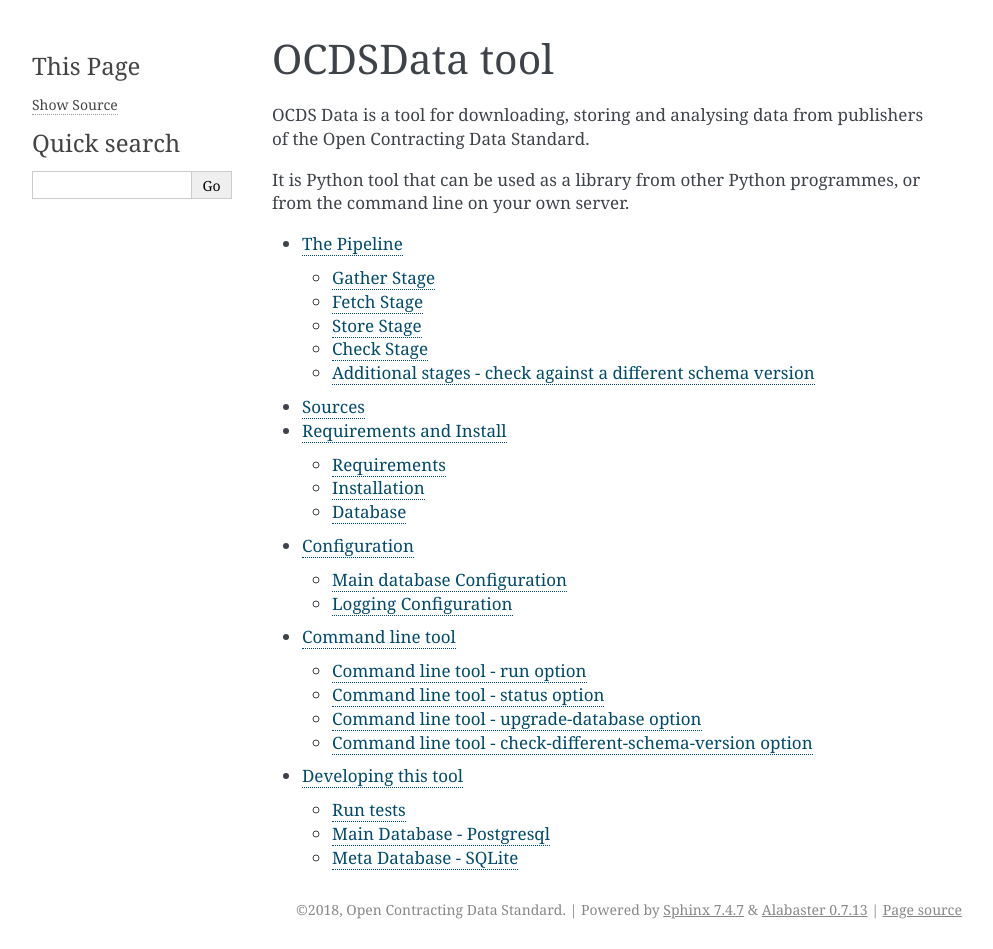
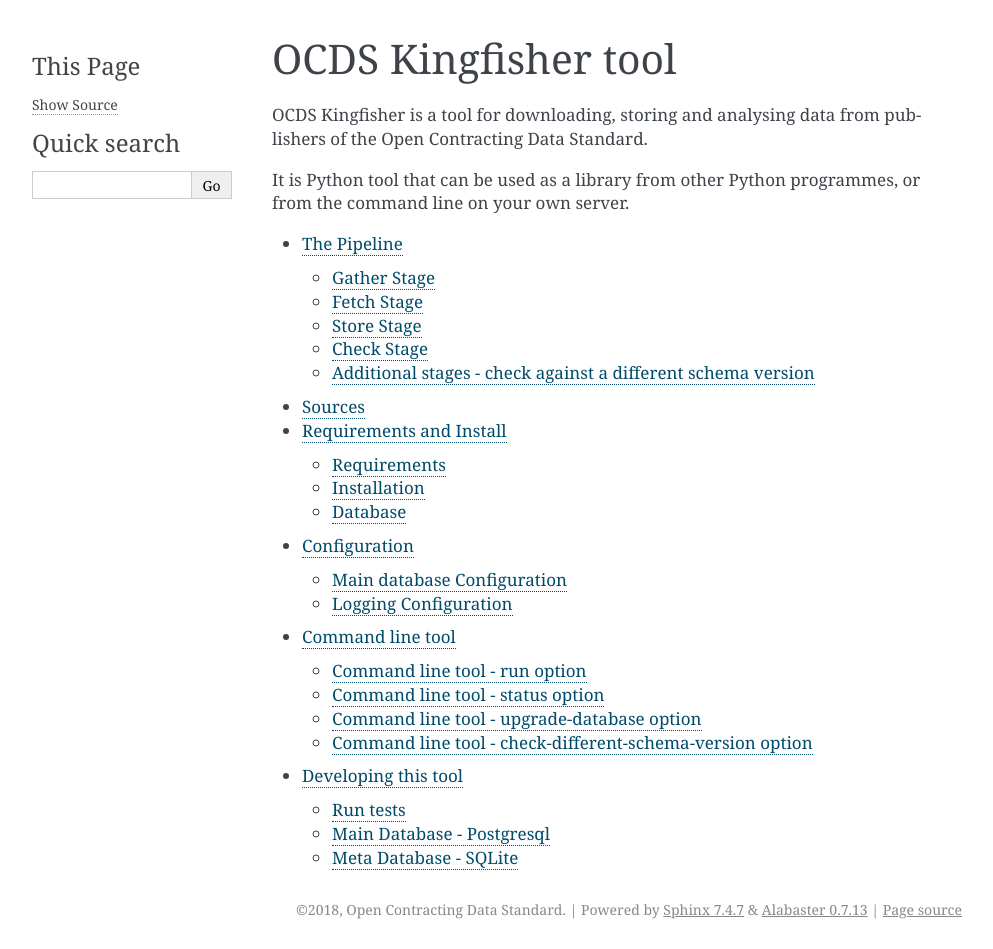
Before and after one commit to open-contracting-archive/kingfisher-vagrant, a Sphinx documentation site: the page built from docs/index.rst, in a window 1280 px wide. Shown: the whole page, without its empty margins (148-1141 px from the left). Built offline with Sphinx 7.4.7, drawn with Linux system fonts in a browser that asks for light colours.

Commit message:
Docs and readme - rename to Kingfisher https://github.com/open-contracting/kingfisher/issues/202
Also correct typo.

Also add source.
https://github.com/open-contracting/kingfisher/issues/201

```diff
--- a/docs/cli-run.rst
+++ b/docs/cli-run.rst
@@ -1,7 +1,7 @@
 Command line tool - run option
 ==============================
 
-The run command actually runs the pipline.
+The run command actually runs the pipeline.
 
 Run it by passing the name of one or more sources to run:
 
--- a/docs/conf.py
+++ b/docs/conf.py
@@ -1,4 +1,4 @@
 master_doc = 'index'
 
-project = 'OCDS Data Tool'
+project = 'OCDS Kingfisher Tool'
 copyright = '2018, Open Contracting Data Standard'
--- a/docs/index.rst
+++ b/docs/index.rst
@@ -1,7 +1,7 @@
-OCDSData tool
-=============
+OCDS Kingfisher tool
+====================
 
-OCDS Data is a tool for downloading, storing and analysing data from publishers of the Open Contracting Data Standard.
+OCDS Kingfisher is a tool for downloading, storing and analysing data from publishers of the Open Contracting Data Standard.
 
 It is Python tool that can be used as a library from other Python programmes, or from the command line on your own server.
 
--- a/docs/sources.rst
+++ b/docs/sources.rst
@@ -10,6 +10,7 @@
   *  australia
   *  canada_buyandsell
   *  canada_montreal
+  *  chile_compra
   *  colombia
   *  honduras_cost
   *  indonesia_bandung
```
Also changed, not shown: README.md (+3 -3 lines).
